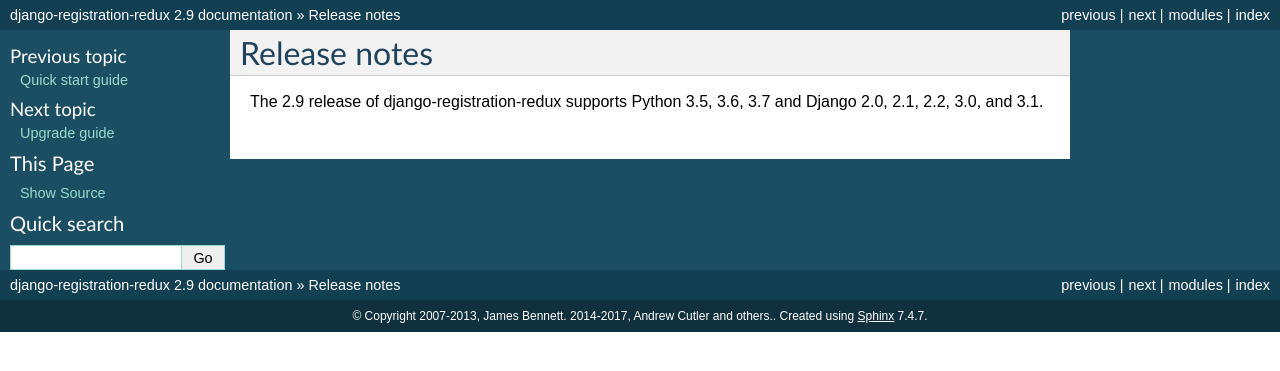
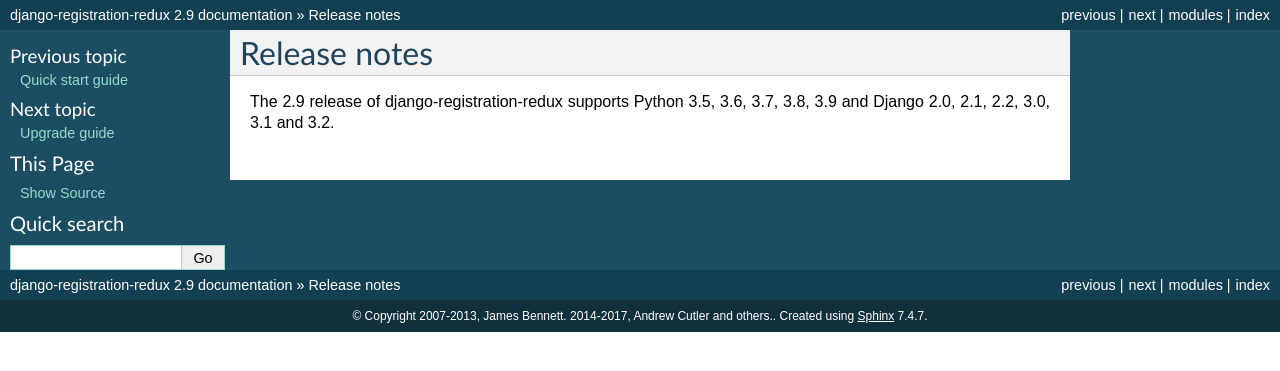
Before and after one commit to macropin/django-registration, a Sphinx documentation site: the page built from docs/release-notes.rst, in a window 1280 px wide. Shown: the top 371 px of the page. Built offline with Sphinx 7.4.7, drawn with Linux system fonts in a browser that asks for light colours; pages that are not in the unit, such as notebooks, are missing from menus.

Commit message:
django 3.2 support (#412)

```diff
--- a/docs/release-notes.rst
+++ b/docs/release-notes.rst
@@ -3,5 +3,5 @@
 Release notes
 =============
 
-The |version| release of |project| supports Python 3.5, 3.6, 3.7 and
-Django 2.0, 2.1, 2.2, 3.0, and 3.1.
+The |version| release of |project| supports Python 3.5, 3.6, 3.7, 3.8, 3.9 and
+Django 2.0, 2.1, 2.2, 3.0, 3.1 and 3.2.
--- a/setup.py
+++ b/setup.py
@@ -43,6 +43,7 @@
         'Framework :: Django :: 2.2',
         'Framework :: Django :: 3.0',
         'Framework :: Django :: 3.1',
+        'Framework :: Django :: 3.2',
         'Intended Audience :: Developers',
         'License :: OSI Approved :: BSD License',
         'Operating System :: OS Independent',
@@ -52,6 +53,7 @@
         'Programming Language :: Python :: 3.6',
         'Programming Language :: Python :: 3.7',
         'Programming Language :: Python :: 3.8',
+        'Programming Language :: Python :: 3.9',
         'Topic :: Software Development :: Libraries :: Python Modules',
         'Topic :: Utilities'
     ],
```
Also changed, not shown: 2 other files.
